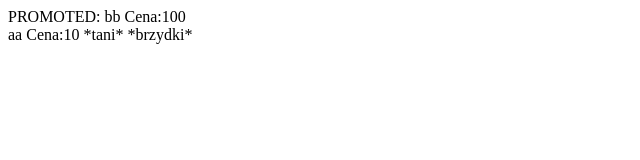
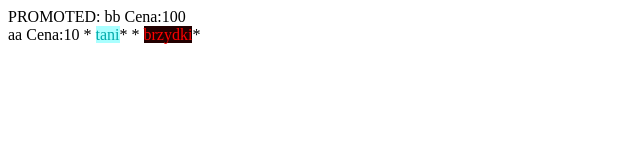
Before and after one commit to P4Cu/devmeeting-angular, an Angular app: page / in a window 1280 px wide. Shown: the top 160 px of the page, without its empty margins (0-640 px from the left). Built offline with nearby package versions, Linux system fonts and the light colour scheme.

Commit message:
colors for tags

```diff
--- a/src/app/product/product.component.css
+++ b/src/app/product/product.component.css
@@ -0,0 +1,9 @@
+.tani {
+  background-color: #AAFFFF;
+  color: #00AAAA
+}
+
+.brzydki {
+  background-color: #220000;
+  color: #FF0000
+}
--- a/src/app/product/product.component.html
+++ b/src/app/product/product.component.html
@@ -1 +1,7 @@
-<div>{{ element.name }} Cena:{{ element.price }} <span *ngFor="let tag of element.tags">*{{tag}}* </span></div>
+<div>
+  {{ element.name }}
+  Cena:{{ element.price }}
+  <span *ngFor="let tag of element.tags">*
+    <span class={{tag}}>{{tag}}</span>*
+  </span>
+</div>
--- a/src/app/promoted-product/promoted-product.component.html
+++ b/src/app/promoted-product/promoted-product.component.html
@@ -1 +1,8 @@
-<div> PROMOTED: {{ element.name }} Cena:{{ element.price }}</div>
+<div>
+  PROMOTED:
+  {{ element.name }}
+  Cena:{{ element.price }}
+  <span *ngFor="let tag of element.tags">*
+    <span class={{tag}}>{{tag}}</span>*
+  </span>
+</div>
```
